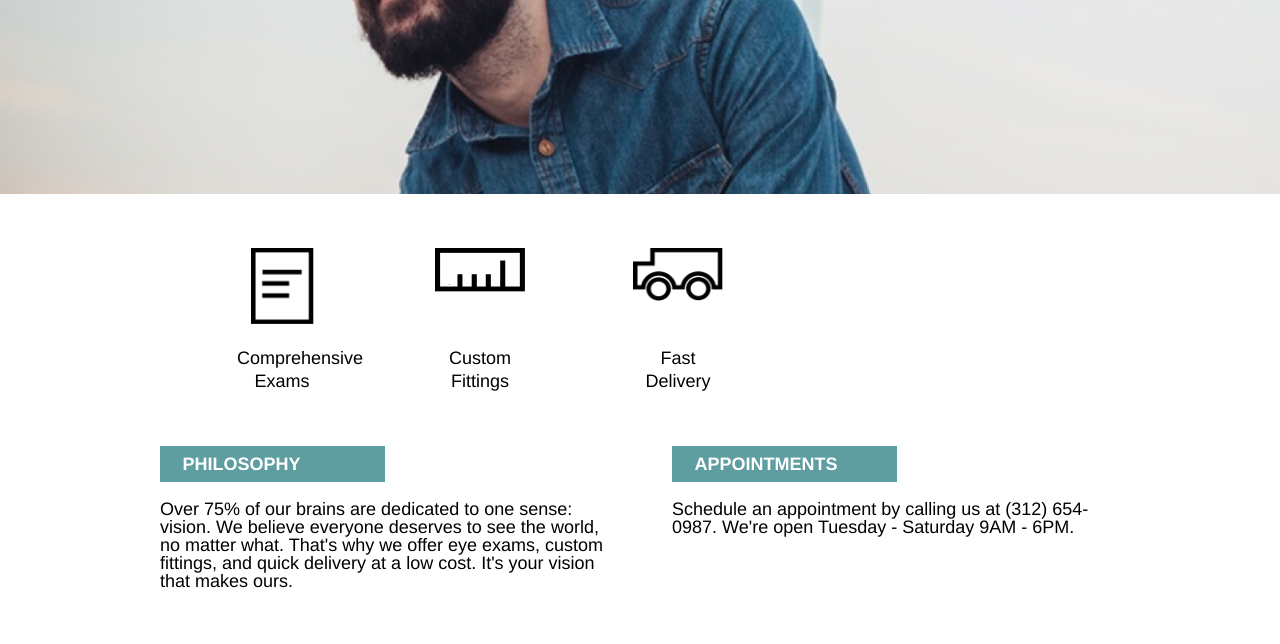
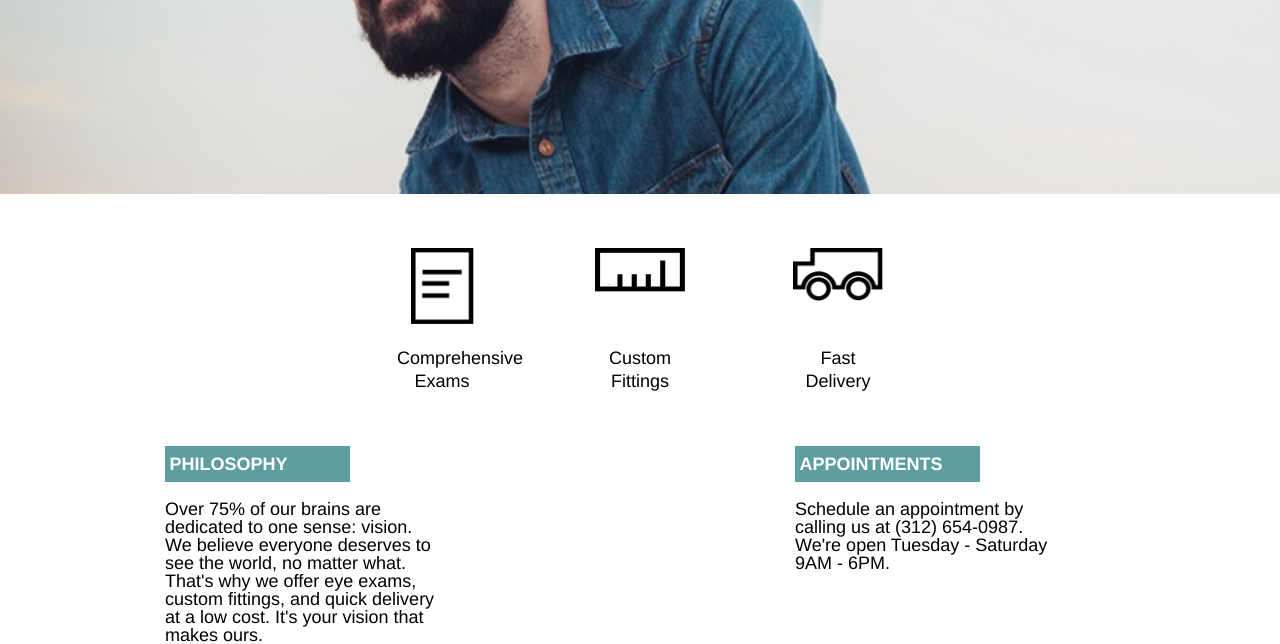
Before and after one commit to faeta/tortoiseshelloptics, a plain HTML site: page index.html in a window 1280 px wide. Shown: the part 346-990 px from the top of the page. Drawn offline with Linux system fonts and the light colour scheme.

Commit message:
css tweaks

```diff
--- a/resources/styles.css
+++ b/resources/styles.css
@@ -67,7 +67,7 @@ html{
 
 .icons{
 	display: flex;
-	width: 960px;
+	width: 100%;
 	justify-content: center;
 	margin-top: 3rem;
 	margin-bottom: 3rem;
@@ -117,7 +117,7 @@ html{
 
 .information{
 	display: flex;
-	justify-content: center;
+	justify-content: space-around;
 }
 
 .title{
@@ -126,19 +126,21 @@ html{
 	font-weight: bold;
 	font-size: 1rem;
 	width: 10rem;
-	padding: 0.5rem 1.25rem;
+	padding: 0.5rem 0 0.5rem 0.25rem;
 }
 
 .philosophy, .appointments{
-	width: 35%;
+	width: 25%;
+	margin: 0 20px;
 }
 
 .philosophy p, .appointments p{
 	padding-top: 1rem;
+	width: 15rem;
 }
 
 .philosophy{
-	margin-right: 5%;
+	margin-right: 0%;
 }
 
 /*Footer*/
@@ -190,6 +192,10 @@ footer img{
 		padding: 0.75rem 4rem;
 		font-size: 1.33rem;
 	}
+
+/*	.philosophy{
+	margin-right: 25%;
+}*/
 }
 
 /*Mobile Screen*/
@@ -238,6 +244,10 @@ footer img{
 		align-items: center;
 	}
 
+	.philosophy, .appointments{
+		margin: 0;
+	}
+
 	.philosophy, .appointments, .title{
 		width: 100%;
 	}
@@ -248,6 +258,7 @@ footer img{
 
 	.philosophy p, .appointments p{
 	padding-bottom: 4rem;
+	padding-left: 0.5rem;
 	font-size: 0.77rem;
 }
 
```
